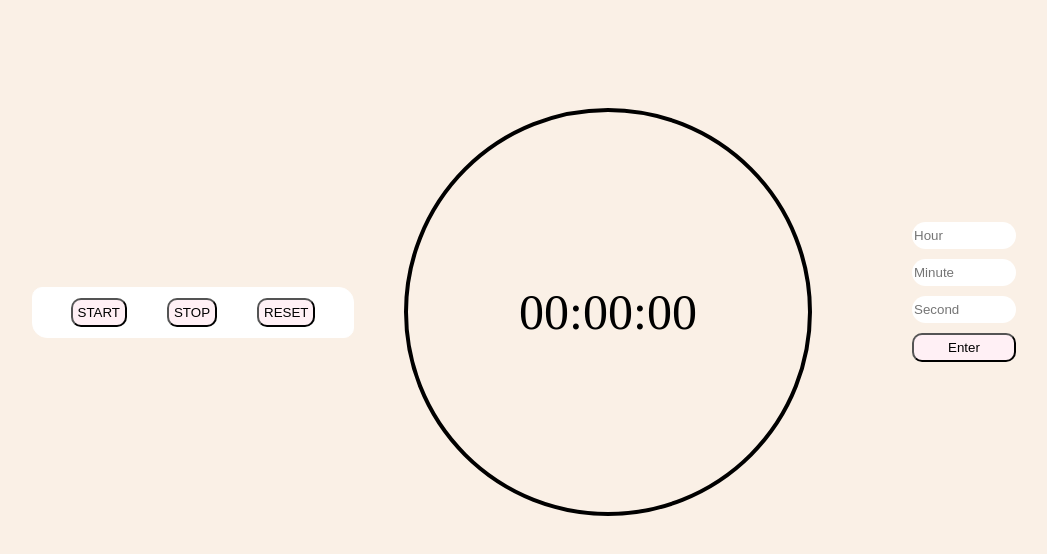
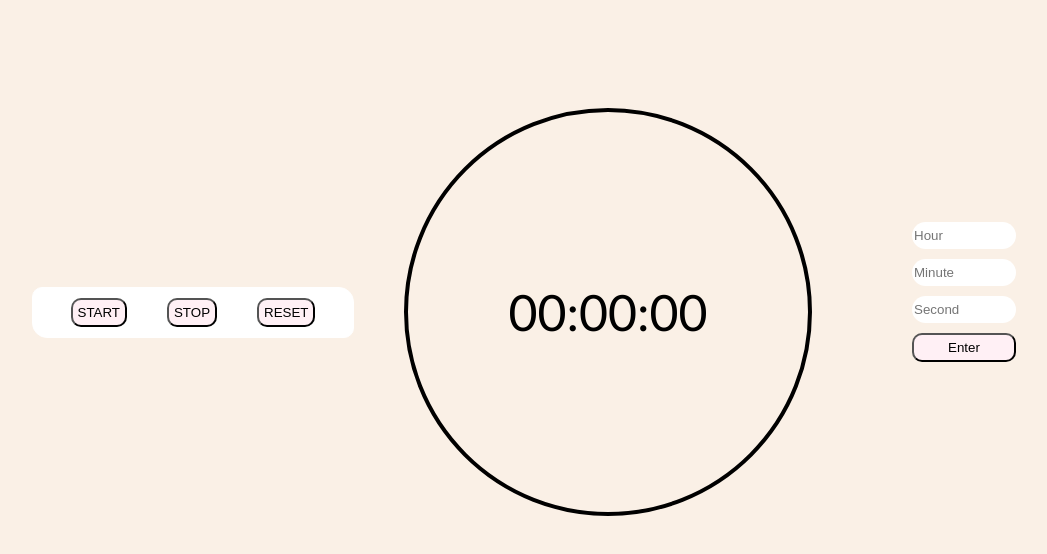
Before and after one commit to Winnerezy/Pomi, a plain HTML site: page index.html in a window 1280 px wide. Shown: the whole page, without its empty margins (91-1138 px from the left). Drawn offline with Linux system fonts and the light colour scheme.

Commit message:
changed the font

```diff
--- a/style.css
+++ b/style.css
@@ -1,6 +1,6 @@
 body{
     background-color: linen;
-    font-family: Segeo UI;
+    font-family:'Trebuchet MS', 'Lucida Sans Unicode', 'Lucida Grande', 'Lucida Sans', Arial, sans-serif;
     display: flex;
     flex-direction: row;
     align-items: center;
```
